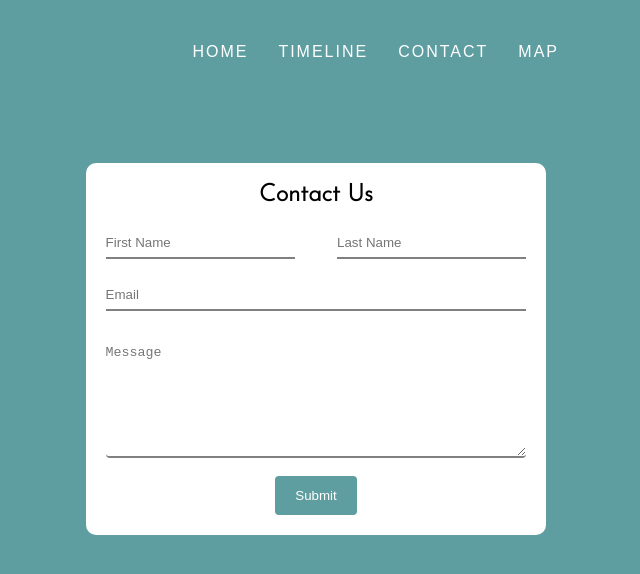
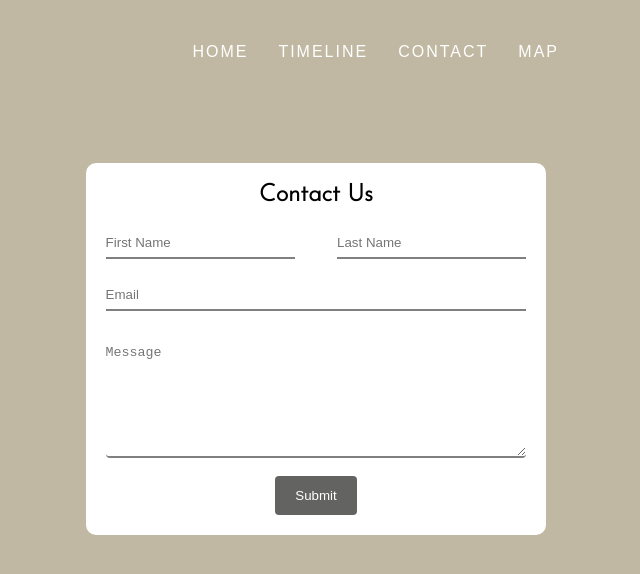
Before and after one commit to DSChebotarev/TLTC, a plain HTML site: page contactus.html in a window 1280 px wide. Shown: the whole page, without its empty margins (324-964 px from the left). Drawn offline with Linux system fonts and the light colour scheme.

Commit message:
Changed contactus colors

```diff
--- a/contactus.css
+++ b/contactus.css
@@ -9,7 +9,7 @@
 html {
     font-size: 10px;
     font-family: "Roboto Cn", sans-serif;
-    background-color:cadetblue;
+    background-color:rgb(192, 184, 162);
 }
 
 a{
@@ -176,7 +176,7 @@ input[type=text], select, textarea {
 }
 
 input[type = submit] {
-  background-color: cadetblue;
+  background-color: rgb(99, 99, 98);
   color: rgb(255, 255, 255);
   padding: 12px 20px;
   border: none;
```
